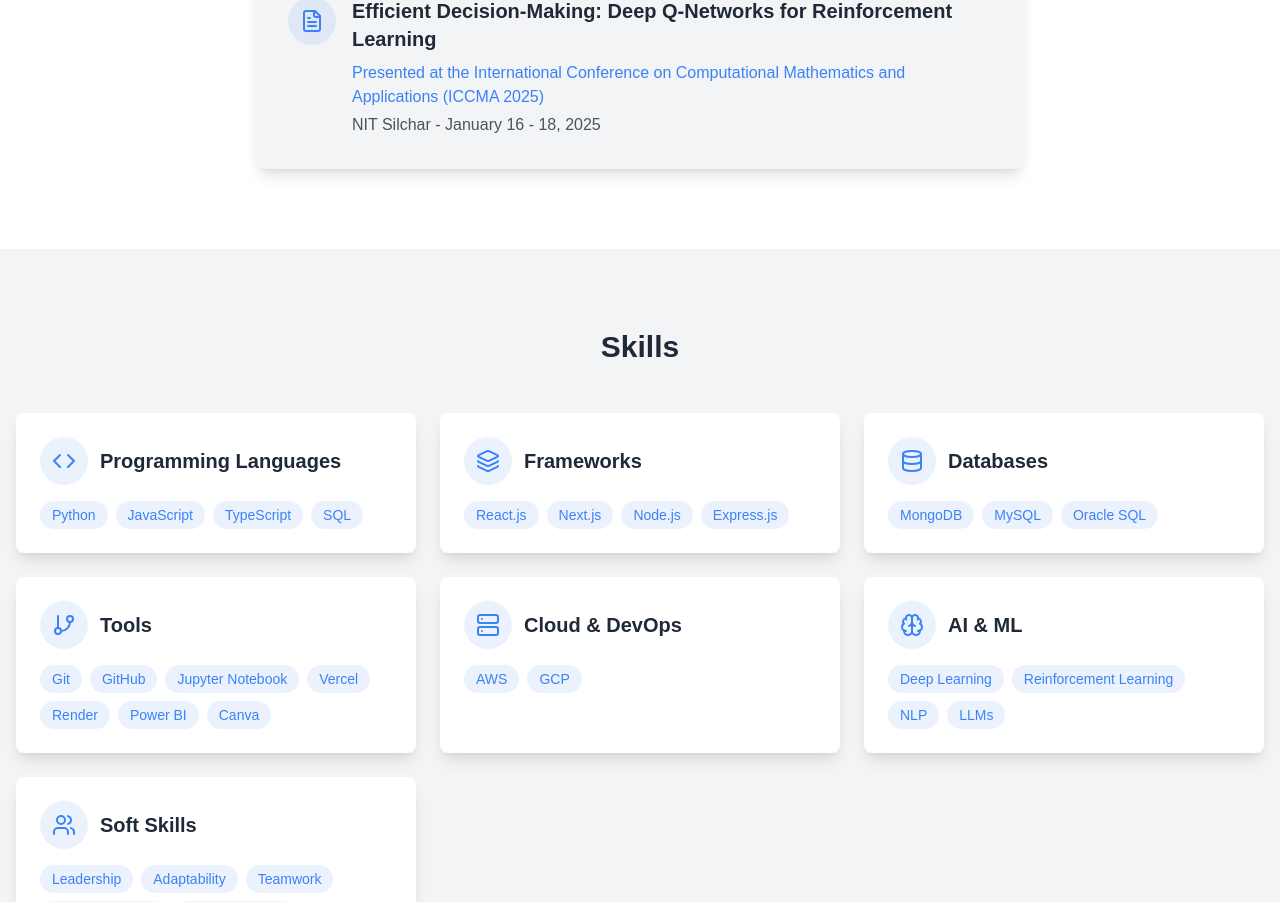
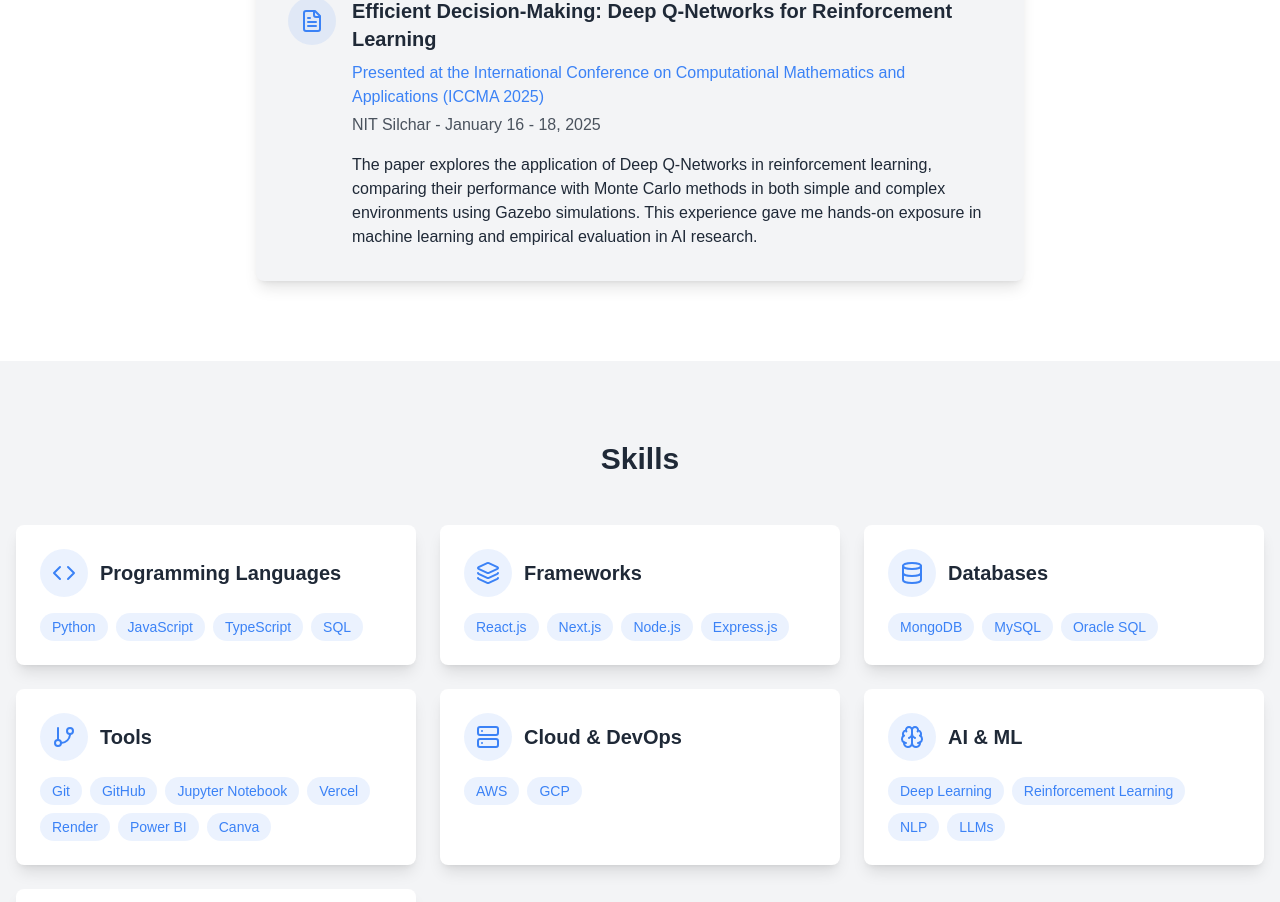
Before and after one commit to hanvithSai/HSA, a Next.js app: page / in a window 1280 px wide. Shown: the part 3075-3977 px from the top of the page. Built offline with nearby package versions, Linux system fonts and the light colour scheme.

Commit message:
Update Research with summary of the paper

```diff
--- a/app/components/Research.tsx
+++ b/app/components/Research.tsx
@@ -34,7 +34,12 @@ export default function Research() {
               <p className="text-primary-light dark:text-primary-dark mt-2">
                 Presented at the International Conference on Computational Mathematics and Applications (ICCMA 2025)
               </p>
-              <p className="text-text-light/80 dark:text-text-dark/80 mt-1">NIT Silchar - January 16 - 18, 2025</p>
+              <p className="text-text-light/80 dark:text-text-dark/80 mt-1">
+                NIT Silchar - January 16 - 18, 2025
+              </p>
+              <p className="text-text-light dark:text-text-dark mt-4">
+                The paper explores the application of Deep Q-Networks in reinforcement learning, comparing their performance with Monte Carlo methods in both simple and complex environments using Gazebo simulations. This experience gave me hands-on exposure in machine learning and empirical evaluation in AI research.
+              </p>
             </div>
           </div>
         </motion.div>
```
